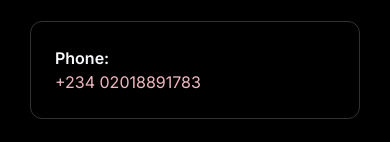
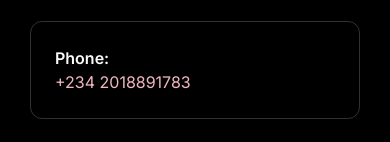
Before and after one commit to Adroit11/marketing-website, a Next.js app: page / in a window 390 px wide. Shown: the part 3261-3403 px from the top of the page. Built offline with nearby package versions, Linux system fonts and the light colour scheme.

Commit message:
fix: phone number

```diff
--- a/src/components/landing/faqs.tsx
+++ b/src/components/landing/faqs.tsx
@@ -21,7 +21,7 @@ export const FAQS = () => {
             </div>
             <div className="p-6 border border-slate-100/20 rounded-xl flex-1">
               <p className="font-semibold">Phone:</p>
-              <p className="text-primary">+234 02018891783</p>
+              <p className="text-primary pr-2">+234 2018891783</p>
             </div>
             <div className="p-6 border border-slate-100/20 rounded-xl flex-2 ">
               <p className="font-semibold">Business Address:</p>
```
